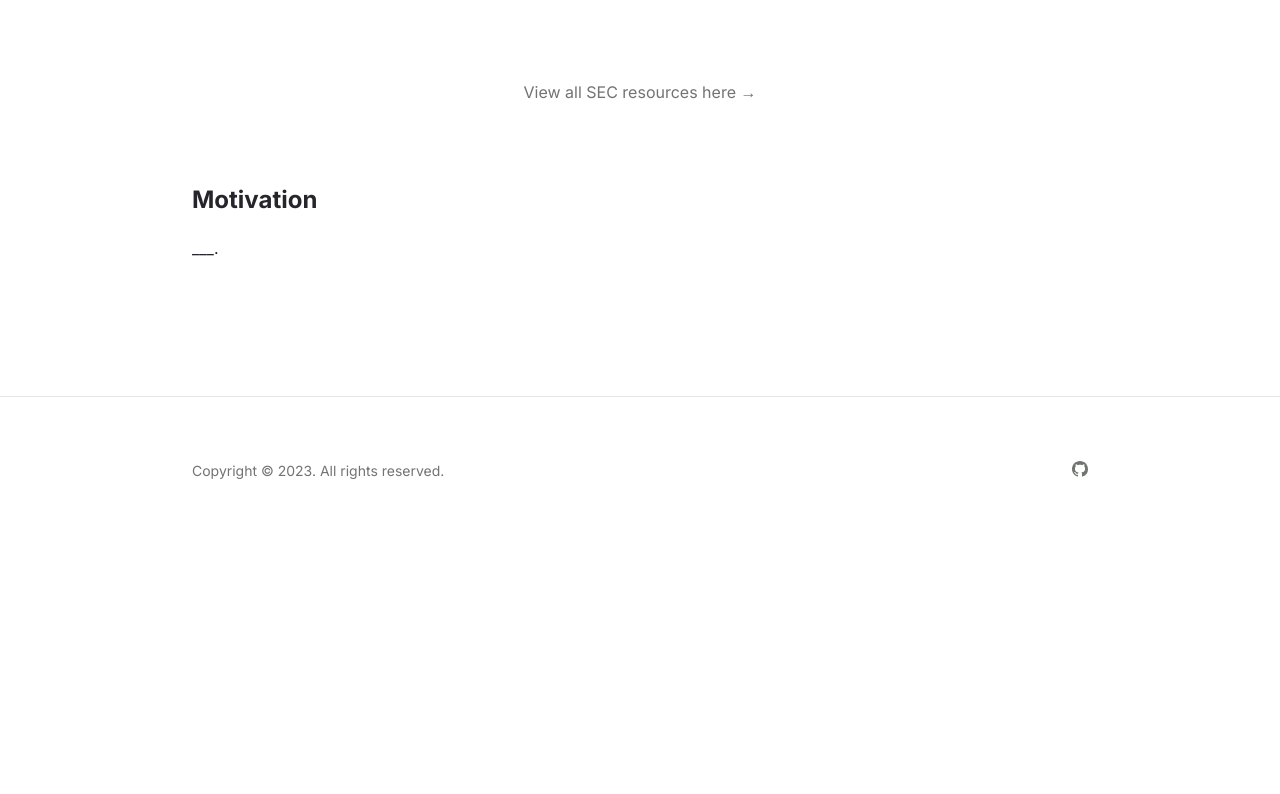
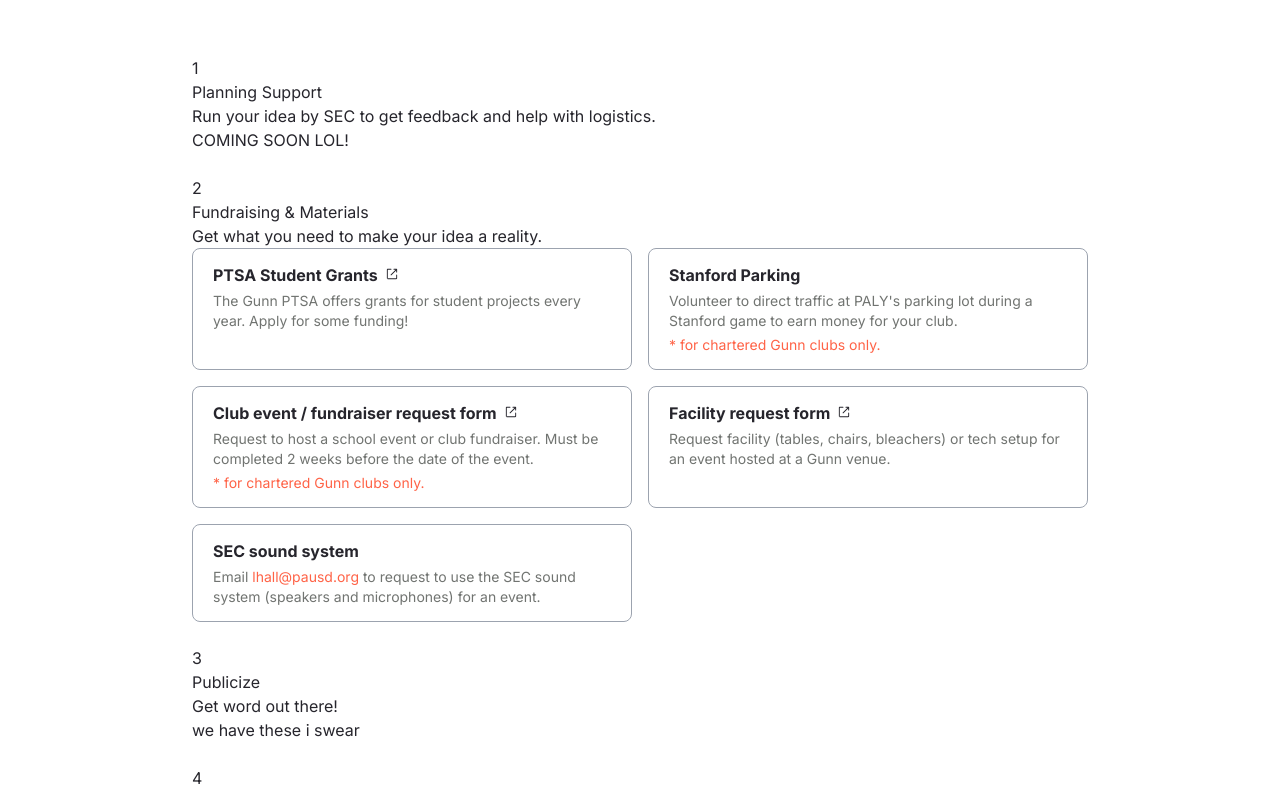
Before and after one commit to gunnsec/gunn-launchpad, a Next.js app: page / in a window 1280 px wide. Shown: the part 960-1754 px from the top of the page. Before the commit the page ends 1505 px from the top, so only its background shows below. Built offline with nearby package versions, Linux system fonts and the light colour scheme.

Commit message:
Add club-only flag to resources, add resource preview list skeleton to index, add some resources

```diff
--- a/components/Resource.tsx
+++ b/components/Resource.tsx
@@ -2,7 +2,7 @@ import { ReactNode } from 'react';
 import { RxExternalLink } from 'react-icons/rx';
 
 
-export default function Resource(props: { name: string, children: ReactNode, href?: string }) {
+export default function Resource(props: { name: string, children: ReactNode, href?: string, clubOnly?: boolean }) {
     return (
         <div className="basis-96 flex-grow relative px-5 py-3.5 rounded-lg border border-gray-400 hover:border-gray-600 dark:border-gray-500 dark:hover:border-gray-400 transition-[border] duration-200">
             {props.href && (
@@ -14,13 +14,16 @@ export default function Resource(props: { name: string, children: ReactNode, hre
                 {props.href && <RxExternalLink className="pb-0.5" />}
             </h5>
             <p className="text-secondary dark:text-secondary-dark text-sm">{props.children}</p>
+            {props.clubOnly && (
+                <p className="text-sm pt-1 text-grapefruit">* for chartered Gunn clubs only.</p>
+            )}
         </div>
     )
 }
 
 export const chartering = {
     "charter_app":
-        <Resource name="Club charter application" href="https://docs.google.com/forms/d/e/1FAIpQLSclwY3TNU4tkiHAStb9HZ-ZW83iOC-aibjyb0k-YTFNexsRIA/viewform">
+        <Resource name="Club charter application" href="https://docs.google.com/forms/d/e/1FAIpQLSclwY3TNU4tkiHAStb9HZ-ZW83iOC-aibjyb0k-YTFNexsRIA/viewform" >
             Charter application for a Spring 2023 club. Clubs already chartered in Fall do not need to recharter.
         </Resource>,
     "advisor_list":
@@ -31,7 +34,7 @@ export const chartering = {
 
 export const events = {
     "event_form":
-        <Resource name="Club event / fundraiser request form" href="https://docs.google.com/forms/d/e/1FAIpQLSfXaavKezsSY_i-OTcyE9mH9-XGrUYWzrYF6yo1_EgZwj5GXQ/viewform">
+        <Resource name="Club event / fundraiser request form" href="https://docs.google.com/forms/d/e/1FAIpQLSfXaavKezsSY_i-OTcyE9mH9-XGrUYWzrYF6yo1_EgZwj5GXQ/viewform" clubOnly={true}>
             Request to host a school event or club fundraiser. Must be completed 2 weeks before the date
             of the event.
         </Resource>,
@@ -40,21 +43,21 @@ export const events = {
             Request facility (tables, chairs, bleachers) or tech setup for an event hosted at a Gunn venue.
         </Resource>,
     "reimbursement":
-        <Resource name="Reimbursement request form" href="https://www.gunnsec.org/uploads/1/2/3/2/123265564/reimbursement_request.pdf">
+        <Resource name="Reimbursement request form" href="https://www.gunnsec.org/uploads/1/2/3/2/123265564/reimbursement_request.pdf" clubOnly={true}>
             Reimburse club purchases made by individuals with funds from the club account. Print, fill out, and submit to the
             SAO no later than one month after the purchase was made.
         </Resource>,
     "purchases":
-        <Resource name="Purchase request form" href="https://www.gunnsec.org/uploads/1/2/3/2/123265564/purchase_request_form.pdf">
+        <Resource name="Purchase request form" href="https://www.gunnsec.org/uploads/1/2/3/2/123265564/purchase_request_form.pdf" clubOnly={true}>
             Request to purchase item(s) using club funds. Club minutes where the purchase was approved need to be attached to
             the form. Print, fill out, and submit to the SAO two weeks prior to the purchase date.
         </Resource>,
     "cashbox":
-        <Resource name="Cash box request form" href="https://www.gunnsec.org/uploads/1/2/3/2/123265564/cash_box_request_1.pdf">
+        <Resource name="Cash box request form" href="https://www.gunnsec.org/uploads/1/2/3/2/123265564/cash_box_request_1.pdf" clubOnly={true}>
             Request a cash box for a club fundraiser. Print, fill out, and submit to the SAO two days prior to pick-up.
         </Resource>,
     "webstore":
-        <Resource name="Titan webstore">
+        <Resource name="Titan webstore" clubOnly={true}>
             For non-physical fundraisers{/* TODO: reword */}, email <a href="mailto:lhall@pausd.org" className="text-grapefruit hover:underline">lhall@pausd.org</a>{' '}
             to request the fundraiser item be added to the Titan Webstore.
         </Resource>,
@@ -62,6 +65,17 @@ export const events = {
         <Resource name="SEC sound system">
             Email <a href="mailto:lhall@pausd.org" className="text-grapefruit hover:underline">lhall@pausd.org</a>{' '}
             to request to use the SEC sound system (speakers and microphones) for an event.
+        </Resource>
+}
+
+export const fundraising = {
+    "ptsa":
+        <Resource name="PTSA Student Grants" href="https://gunn.paloaltopta.org/student-grants/">
+            The Gunn PTSA offers grants for student projects every year. Apply for some funding!
+        </Resource>,
+    "stfparking":
+        <Resource name="Stanford Parking" clubOnly={true}>
+            Volunteer to direct traffic at PALY's parking lot during a Stanford game to earn money for your club.
         </Resource>
 }
 
--- a/pages/index.tsx
+++ b/pages/index.tsx
@@ -1,7 +1,8 @@
 import Head from 'next/head';
-import Link from 'next/link';
 import Section from '../components/Section';
-import { BsChevronCompactDown, BsChevronDown } from 'react-icons/bs';
+import { BsChevronDown } from 'react-icons/bs';
+import { ReactNode } from 'react';
+import { events, fundraising } from '../components/Resource';
 
 
 export default function Home() {
@@ -30,18 +31,40 @@ export default function Home() {
 
             {/* TODO: do something about this resources-preview section? does it belong here? */}
             <Section>
-                <div className="flex flex-wrap justify-center gap-6 mb-6">
-                </div>
-                <Link href="/resources" className="block text-center text-secondary dark:text-secondary-dark hover:underline">
-                    View all SEC resources here →
-                </Link>
+                <Banner num={1} name="Planning Support" description="Run your idea by SEC to get feedback and help with logistics.">
+                    COMING SOON LOL!
+                </Banner>
+                <Banner num={2} name="Fundraising & Materials" description="Get what you need to make your idea a reality.">
+                    {[fundraising.ptsa, fundraising.stfparking,
+                    events.event_form, events.facilities, events.sound]}
+                </Banner>
+                <Banner num={3} name="Publicize" description="Get word out there!">
+                    we have these i swear
+                </Banner>
+                <Banner num={4} name="To the moon!" description="See your dream lift off!">
+                    examples of this working here.
+                </Banner>
             </Section>
 
-            <Section name="Motivation" id="motivation">
+            {/* <Section name="Motivation" id="motivation">
                 <p>___.</p>
-            </Section>
+            </Section> */}
 
             {/* ... */}
         </main>
     )
 }
+
+
+function Banner(props: { num: number, name: string, description: string, children: ReactNode }) {
+    return (
+        <div>
+            <h1>{props.num}</h1>
+            <h2>{props.name}</h2>
+            <p>{props.description}</p>
+            <div className="grid grid-cols-1 md:grid-cols-2 lg:grid-cols-2 gap-4 mb-6">
+                {props.children}
+            </div>
+        </div>
+    )
+}
--- a/pages/resources.tsx
+++ b/pages/resources.tsx
@@ -1,6 +1,6 @@
 import Head from 'next/head';
 import Section from '../components/Section';
-import {chartering, events, publicity} from '../components/Resource';
+import {chartering, events, publicity, fundraising} from '../components/Resource';
 import {ReactNode} from 'react';
 
 
@@ -17,6 +17,18 @@ export default function Home() {
                 <p>___.</p>
             </section>
 
+            <Section name="Fundraising" id="fundraising">
+                <Resources>
+                    {fundraising}
+                </Resources>
+            </Section>
+
+            <Section name="Publicity" id="publicity">
+                <Resources>
+                    {publicity}
+                </Resources>
+            </Section>
+
             <Section name="Club chartering" id="club-chartering">
                 <Resources>
                     {chartering}
@@ -26,18 +38,6 @@ export default function Home() {
             <Section name="Club events and fundraisers" id="club-events-fundraisers">
                 <Resources>
                     {events}
-                </Resources>
-            </Section>
-
-            <Section name="Publicity" id="publicity">
-                <Resources>
-                    {publicity}
-                </Resources>
-            </Section>
-
-            <Section name="Funding" id="funding">
-                <Resources>
-                    {/* TODO */}
                 </Resources>
             </Section>
         </main>
```
